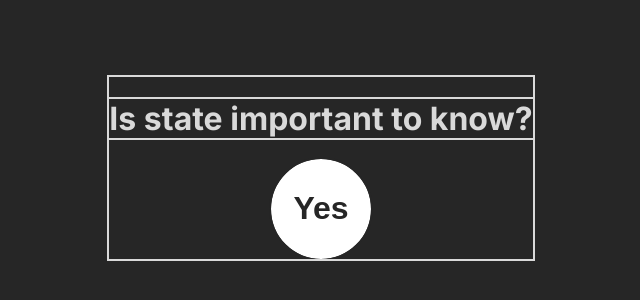
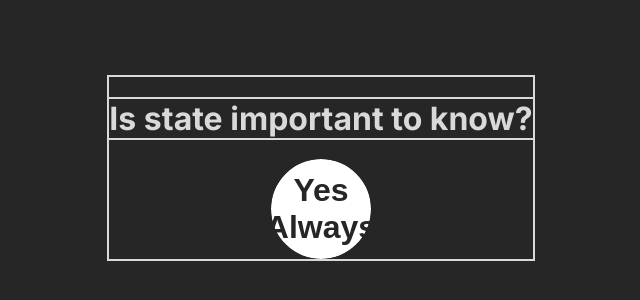
Before and after one commit to mudimurtala/BuildAndLearn, a React (Vite) app in the folder simple-page-react/: page / in a window 1280 px wide. Shown: the part 232-532 px from the top of the page, without its empty margins (319-959 px from the left). Built offline with nearby package versions, Linux system fonts and the light colour scheme.

Commit message:
Add files

```diff
--- a/simple-page-react/App.jsx
+++ b/simple-page-react/App.jsx
@@ -1,8 +1,18 @@
+import React from "react"
+
 export default function App() {
+
+/**
+     * Challenge: Replace our hard-coded "Yes" on the page with
+     * some state initiated with React.useState()
+     */
+
+    const result = React.useState("Yes Always");
+    console.log(result)
     return (
         <main>
             <h1 className="title">Is state important to know?</h1>
-            <button className="value">Yes</button>
+            <button className="value">{result[0]}</button>
         </main>
     )
 }
```
